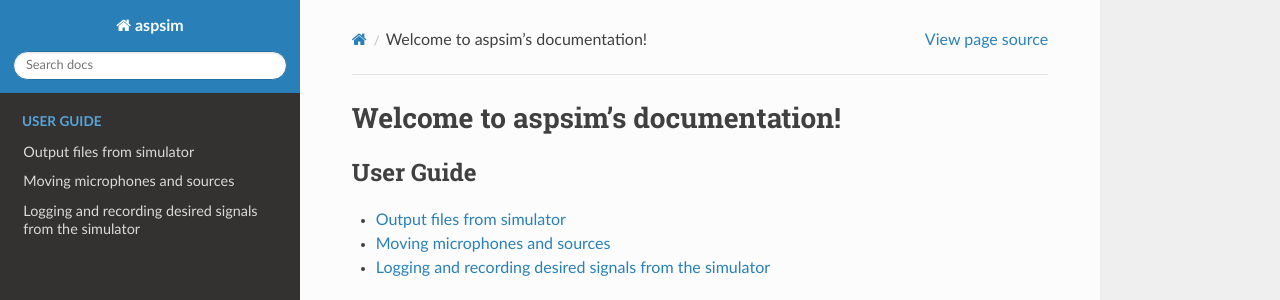
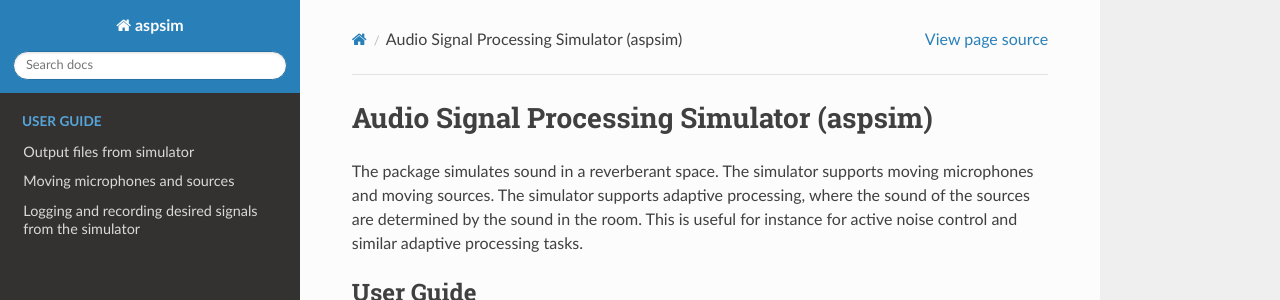
Before and after one commit to SOUNDS-RESEARCH/aspsim, a Sphinx documentation site: the page built from docs/source/index.rst, in a window 1280 px wide, cut to the strip 0-300 px from the top of the page. Built offline with Sphinx 7.4.7 and the Read the Docs theme 3.1.0, drawn with Linux system fonts in a browser that asks for light colours.

Commit message:
updated docs

```diff
--- a/docs/source/index.rst
+++ b/docs/source/index.rst
@@ -3,8 +3,10 @@
    You can adapt this file completely to your liking, but it should at least
    contain the root `toctree` directive.
 
-Welcome to aspsim's documentation!
-==================================
+Audio Signal Processing Simulator (aspsim)
+==========================================
+The package simulates sound in a reverberant space. The simulator supports moving microphones and moving sources. The simulator supports adaptive processing, where the sound of the sources are determined by the sound in the room. This is useful for instance for active noise control and similar adaptive processing tasks.
+
 
 .. toctree::
    :maxdepth: 1
@@ -15,16 +17,23 @@ Welcome to aspsim's documentation!
    logger
 
 
-
 .. autosummary::
    :toctree: _autosummary
    :template: new-module-template.rst
-   :caption: Package API Reference
+   :caption: API Reference
    :recursive:
 
-   aspsim
-
-
+   aspsim.diagnostics
+   aspsim.room
+   aspsim.signal
+   aspsim.array
+   aspsim.configutil
+   aspsim.counter
+   aspsim.fileutilities
+   aspsim.processor
+   aspsim.saveloadsession
+   aspsim.simulator
+   aspsim.utilities
 
 Indices and tables
 ==================
```
